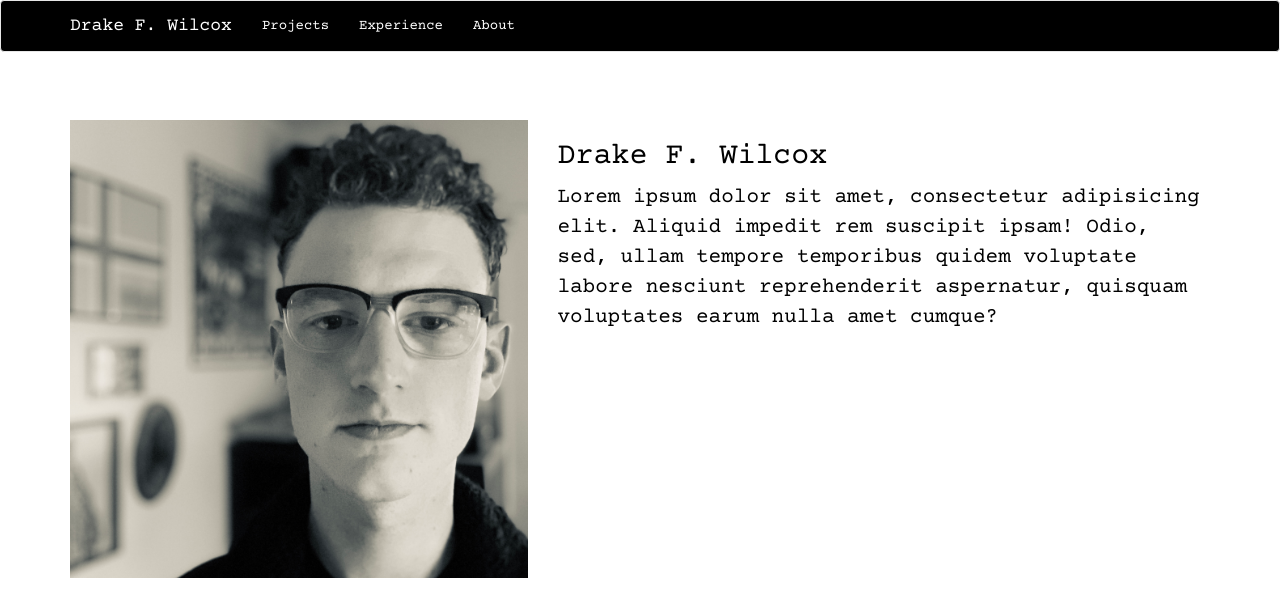
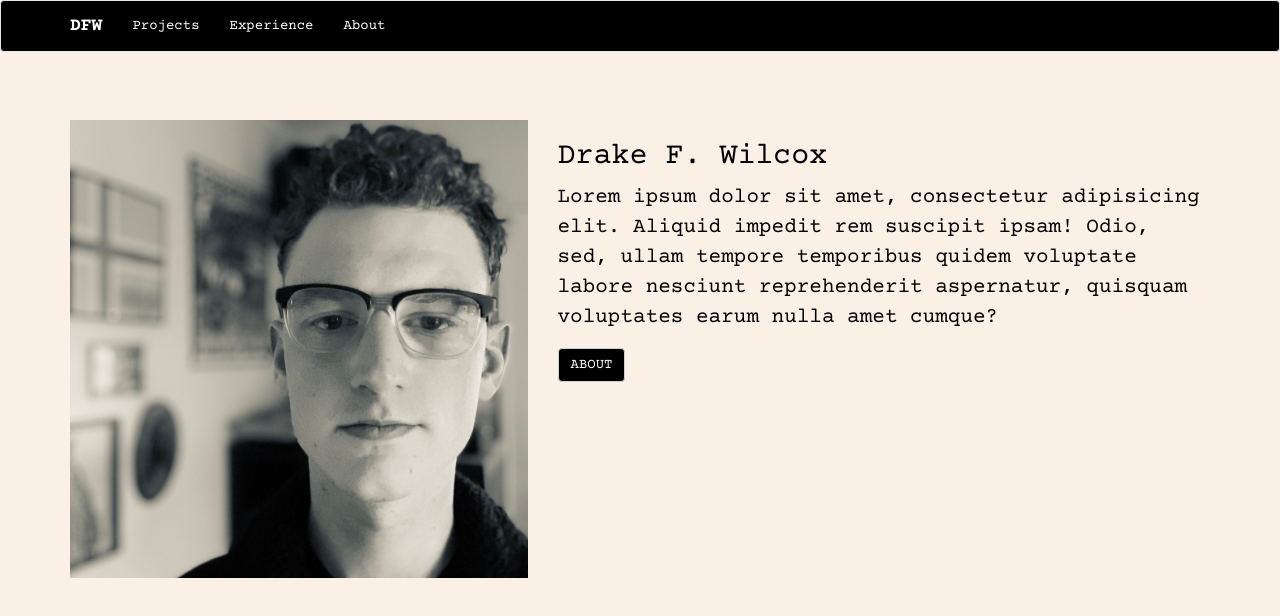
Before and after one commit to drakewilcox/portfolio, a plain HTML site: page index.html in a window 1280 px wide. Drawn offline with nearby package versions, Linux system fonts and the light colour scheme.

Commit message:
add changes to backround color and add a button.

```diff
--- a/css/styles.css
+++ b/css/styles.css
@@ -1,13 +1,16 @@
+.btn {
+  background-color: black;
+  color: white;
+}
 body {
   font-family: 'courier prime';
 }
-
 .jumbotron {
   color: black;
-  background-color: white;
+  background-color: linen;
 }
 body {
-  background-color: white;
+  background-color: linen;
   color: white;
 }
 .navbar-brand {
--- a/index.html
+++ b/index.html
@@ -14,7 +14,7 @@
   <nav class="navbar navbar-default">
   <div class="container">
     <div class="navbar-header">
-      <a href="#" class="navbar-brand">Drake F. Wilcox</a>
+      <a href="#" class="navbar-brand"><strong>DFW</strong></a>
     </div>
     <ul class="nav navbar-nav">
       <li><a href="#">Projects</a></li>
@@ -32,6 +32,7 @@
       <div class="col-lg-7">
         <h2>Drake F. Wilcox</h2>
         <p>Lorem ipsum dolor sit amet, consectetur adipisicing elit. Aliquid impedit rem suscipit ipsam! Odio, sed, ullam tempore temporibus quidem voluptate labore nesciunt reprehenderit aspernatur, quisquam voluptates earum nulla amet cumque?</p>
+        <a href="#"><button type="button" class="btn btn-default">ABOUT</button></a>
       </div>
     </div>
   </div>
```
Also changed, not shown: about.html (added), experience.html (added), img/Studio.jpg (added), img/about.JPG (added), projects.html (added).
